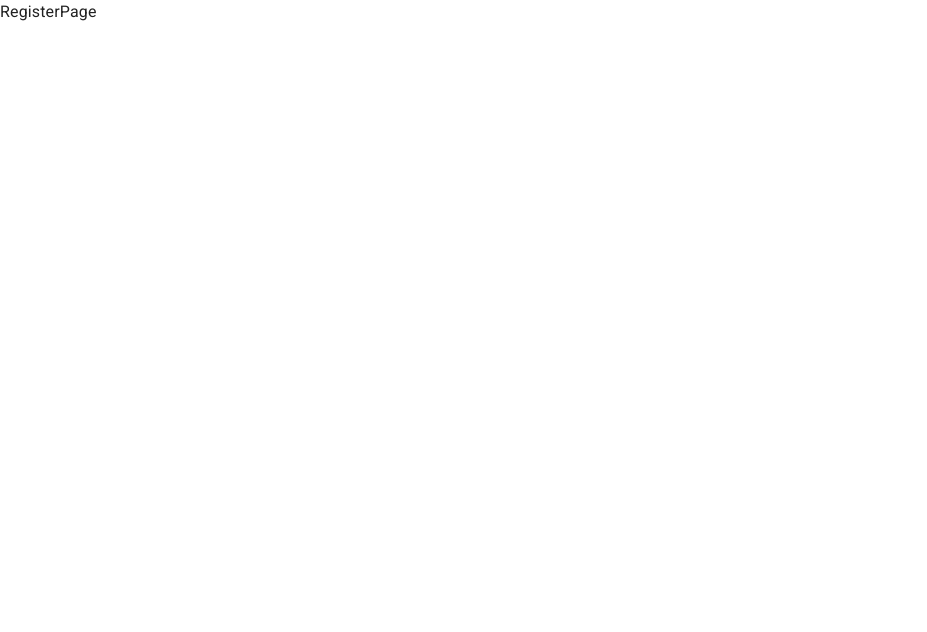
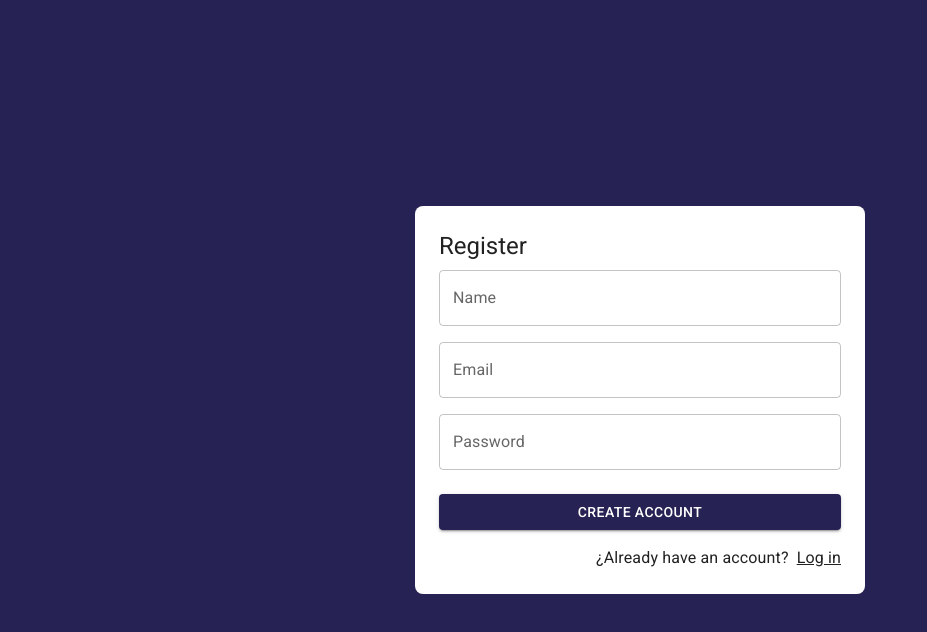
Before and after one commit to physiodevapp/react-zero-to-expert, a React (Vite) app in the folder 08-journal-app/: page /auth/register in a window 1280 px wide. Shown: the top 632 px of the page, without its empty margins (0-927 px from the left). Built offline with nearby package versions, Linux system fonts and the light colour scheme.

Commit message:
AuthLayout & RegisterPage

```diff
--- /dev/null
+++ b/08-journal-app/src/auth/layout/AuthLayout.jsx
@@ -0,0 +1,36 @@
+import { Grid, Typography } from "@mui/material";
+import React from "react";
+
+export const AuthLayout = ({ title, children }) => {
+  return (
+    <>
+      <Grid
+        container
+        spacing={0}
+        direction={"column"}
+        alignItems={"center"}
+        justifyContent={"center"}
+        sx={{ minHeight: "100vh", backgroundColor: "primary.main", padding: 4 }}
+      >
+        <Grid
+          item
+          className="box-shadow"
+          xs={3}
+          sx={{
+            width: {sm: 450},
+            backgroundColor: "white",
+            padding: 3,
+            borderRadius: 2
+          }}
+        >
+          <Typography variant="h5" sx={{ mb: 1 }}>
+            {title}
+          </Typography>
+
+          {children}
+
+        </Grid>
+      </Grid>
+    </>
+  );
+};
--- a/08-journal-app/src/auth/pages/LoginPage.jsx
+++ b/08-journal-app/src/auth/pages/LoginPage.jsx
@@ -2,30 +2,14 @@
 import { Link as RouterLink } from 'react-router-dom'
 import { Google } from "@mui/icons-material";
 import { Button, Grid, Link, TextField, Typography } from "@mui/material";
+import { AuthLayout } from "../layout/AuthLayout";
 
 
 export const LoginPage = () => {
   return (
     <>
-      <Grid
-        container
-        spacing={0}
-        direction={"column"}
-        alignItems={"center"}
-        justifyContent={"center"}
-        sx={{ minHeight: "100vh", backgroundColor: "primary.main", padding: 4 }}
-      >
-        <Grid
-          item
-          className="box-shadow"
-          xs={3}
-          sx={{ backgroundColor: "white", padding: 3, borderRadius: 2 }}
-        >
-          <Typography variant="h5" sx={{ mb: 1 }}>
-            Login
-          </Typography>
-
-          <form>
+      <AuthLayout title={'Login'}>
+      <form>
             <Grid container>
               <Grid item xs={12}>
                 <TextField
@@ -64,13 +48,12 @@
                 direction={'row'}
                 justifyContent={'end'}
               >
-                <Link component={RouterLink} color='inherit' to={'/auth/register'}>Create account</Link>
+                <Link component={RouterLink} color='inherit' to={'/auth/register'}>Create an account</Link>
               </Grid>
 
             </Grid>
           </form>
-        </Grid>
-      </Grid>
+      </AuthLayout>
     </>
   );
 };
--- a/08-journal-app/src/auth/pages/RegisterPage.jsx
+++ b/08-journal-app/src/auth/pages/RegisterPage.jsx
@@ -1,7 +1,62 @@
 import React from 'react'
+import { Link as RouterLink } from 'react-router-dom'
+import { Google } from "@mui/icons-material";
+import { Button, Grid, Link, TextField, Typography } from "@mui/material";
+import { AuthLayout } from "../layout/AuthLayout";
 
 export const RegisterPage = () => {
   return (
-    <div>RegisterPage</div>
+    <>
+    <AuthLayout title={'Register'}>
+    <form>
+          <Grid container>
+            <Grid item xs={12}>
+              <TextField
+                label="Name"
+                type="text"
+                placeholder="John Wick"
+                fullWidth
+              />
+            </Grid>
+
+            <Grid item xs={12} sx={{mt: 2}}>
+              <TextField
+                label="Email"
+                type="email"
+                placeholder="mail@example.org"
+                fullWidth
+              />
+            </Grid>
+
+            <Grid item xs={12} sx={{ mt: 2 }}>
+              <TextField
+                label="Password"
+                type="password"
+                placeholder="1234abcd."
+                fullWidth
+              />
+            </Grid>
+
+            <Grid container spacing={2} sx={{ mt: 1, mb: 2 }}>
+              <Grid item xs={12}>
+                <Button variant="contained" fullWidth>
+                  Create account
+                </Button>
+              </Grid>
+            </Grid>
+
+            <Grid
+              container
+              direction={'row'}
+              justifyContent={'end'}
+            >
+              <Typography sx={{mr: 1}}> ¿Already have an account? </Typography>
+              <Link component={RouterLink} color='inherit' to={'/auth/login'}>Log in </Link>
+            </Grid>
+
+          </Grid>
+        </form>
+    </AuthLayout>
+  </>
   )
 }
```
